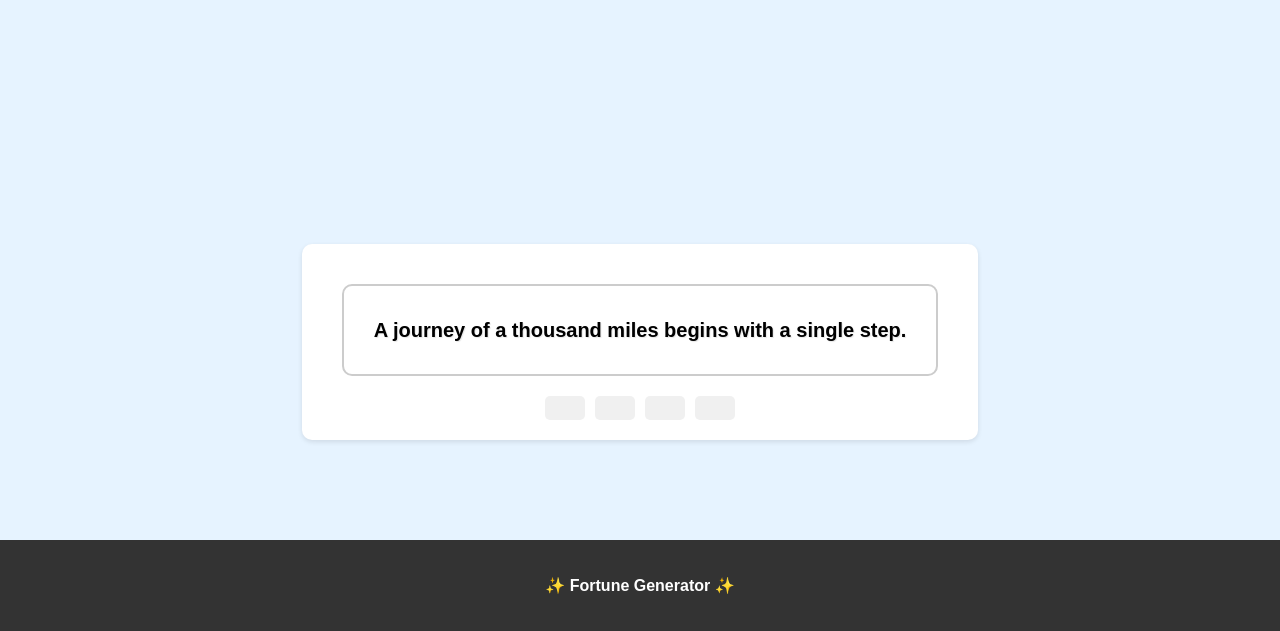
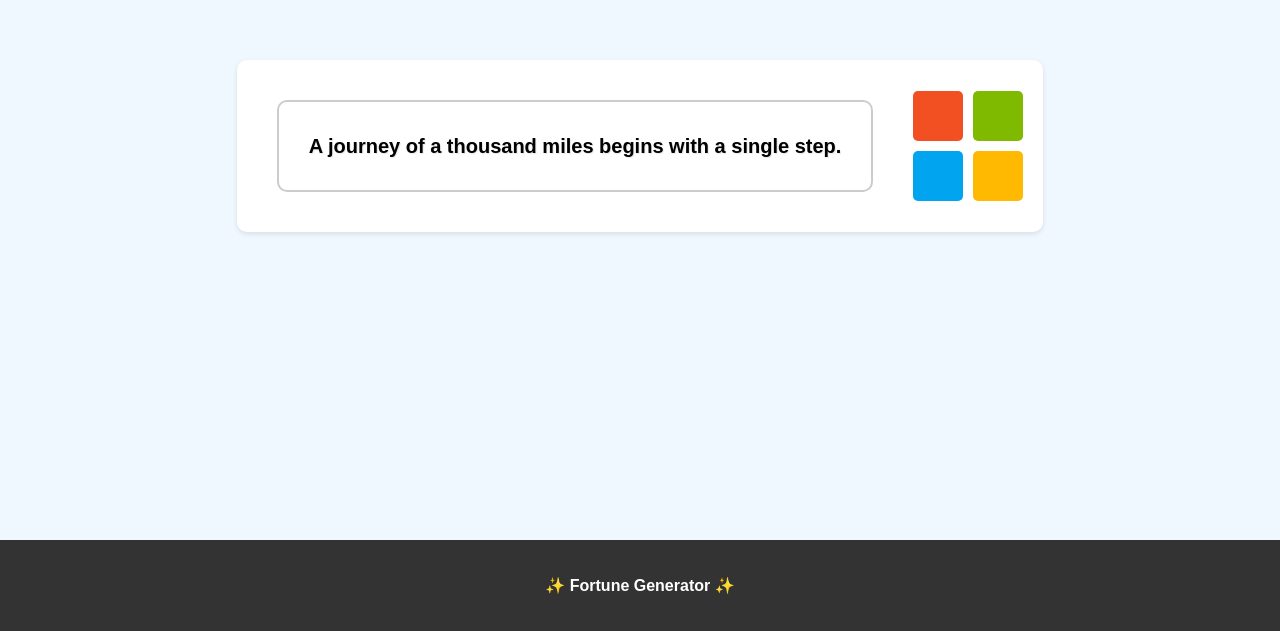
Before and after one commit to Arshad282/Fortune-Generator, a plain HTML site: page index.html in a window 1280 px wide. Shown: the part 169-800 px from the top of the page. Drawn offline with Linux system fonts and the light colour scheme.

Commit message:
Update styles.css

```diff
--- a/styles.css
+++ b/styles.css
@@ -1,161 +1,94 @@
-/* ============================
-   BASIC PAGE SETUP
-   ============================ */
-/* Make the page take up full height and remove default margins */
+/* Basic Page Setup */
 body {
     margin: 0;
     min-height: 100vh;
-
-    /* Center everything on the page */
     display: flex;
     flex-direction: column;
-
-    /* Use a simple font that's easy to read */
     font-family: Arial, sans-serif;
-
-    /* Light blue background color */
-    background-color: #e6f3ff;
+    background-color: #f0f8ff; /* Light blue background */
 }
 
-/* ============================
-   MAIN CONTENT AREA
-   ============================ */
-/* Area that holds the fortune box */
+/* Main Content Area */
 .content {
-    /* Take up all available space */
     flex: 1;
-
-    /* Center the fortune box above footer */
     display: flex;
-    align-items: flex-end;
+    align-items: center;
     justify-content: center;
-
-    /* Add some space around content */
     padding: 20px;
 }
 
-/* ============================
-   FORTUNE BOX CONTAINER
-   ============================ */
-/* Container that holds fortune box and buttons */
+/* Fortune Box Container */
 .fortune-container {
-    /* Center everything inside */
     text-align: center;
-
-    /* Add space at bottom for footer */
     margin-bottom: 80px;
-
-    /* Add space inside container */
     padding: 20px;
-
-    /* White background with rounded corners */
     background-color: white;
     border-radius: 10px;
-
-    /* Add a subtle shadow */
     box-shadow: 0 2px 5px rgba(0, 0, 0, 0.1);
+    display: flex;
+    align-items: center;
+    gap: 20px; /* Space between fortune box and buttons */
 }
 
-/* ============================
-   FORTUNE BOX
-   ============================ */
-/* Box where fortune message appears */
+/* Fortune Box */
 #fortune-box {
-    /* Add space inside and around box */
     padding: 30px;
     margin: 20px;
-
-    /* Add a border and round the corners */
     border: 2px solid #ccc;
     border-radius: 10px;
-
-    /* White background */
     background-color: white;
-
-    /* Make sure box is wide enough */
     min-width: 300px;
-
-    /* Make text bold and a good size to read */
     font-size: 20px;
     font-weight: bold;
     line-height: 1.4;
-
-    /* Add text shadow for better visibility */
     text-shadow: 1px 1px 1px rgba(0, 0, 0, 0.1);
-
-    /* Smooth transition for color changes */
     transition: all 0.3s ease;
+    cursor: pointer;
 }
 
-/* ============================
-   BUTTON GROUP
-   ============================ */
-/* Container for all buttons */
+/* Button Group */
 .button-group {
-    /* Put buttons in a row */
-    display: flex;
-
-    /* Add space between buttons */
-    gap: 10px;
-
-    /* Center the buttons */
-    justify-content: center;
-
-    /* Wrap buttons on small screens */
-    flex-wrap: wrap;
+    display: grid;
+    grid-template-columns: repeat(2, 1fr); /* 2x2 grid for buttons */
+    gap: 10px; /* Space between buttons */
 }
 
-/* ============================
-   BUTTONS
-   ============================ */
-/* Style for all buttons */
+/* Buttons */
 .color-btn {
-    /* Add space inside buttons */
-    padding: 12px 20px;
-
-    /* Remove default border */
+    width: 50px; /* Square buttons */
+    height: 50px; /* Square buttons */
     border: none;
-
-    /* Round the corners */
     border-radius: 5px;
-
-    /* Light gray background */
-    background-color: #f0f0f0;
-
-    /* Make text bold */
-    font-weight: bold;
-
-    /* Show pointer cursor on hover */
     cursor: pointer;
-
-    /* Smooth transition for hover effect */
     transition: all 0.2s ease;
 }
 
-/* When mouse hovers over button */
+#red-btn {
+    background-color: #f25022; /* Microsoft Red */
+}
+
+#green-btn {
+    background-color: #7fba00; /* Microsoft Green */
+}
+
+#blue-btn {
+    background-color: #00a4ef; /* Microsoft Blue */
+}
+
+#yellow-btn {
+    background-color: #ffb900; /* Microsoft Yellow */
+}
+
 .color-btn:hover {
-    /* Darken the button */
-    background-color: #e0e0e0;
-
-    /* Add a subtle lift effect */
+    opacity: 0.8;
     transform: translateY(-1px);
 }
 
-/* ============================
-   FOOTER
-   ============================ */
-/* Footer at bottom of page */
+/* Footer */
 footer {
-    /* Dark background with white text */
     background-color: #333;
     color: white;
-
-    /* Center the text */
     text-align: center;
-
-    /* Add space inside footer */
     padding: 20px;
-
-    /* Make text bold */
     font-weight: bold;
 }
```
